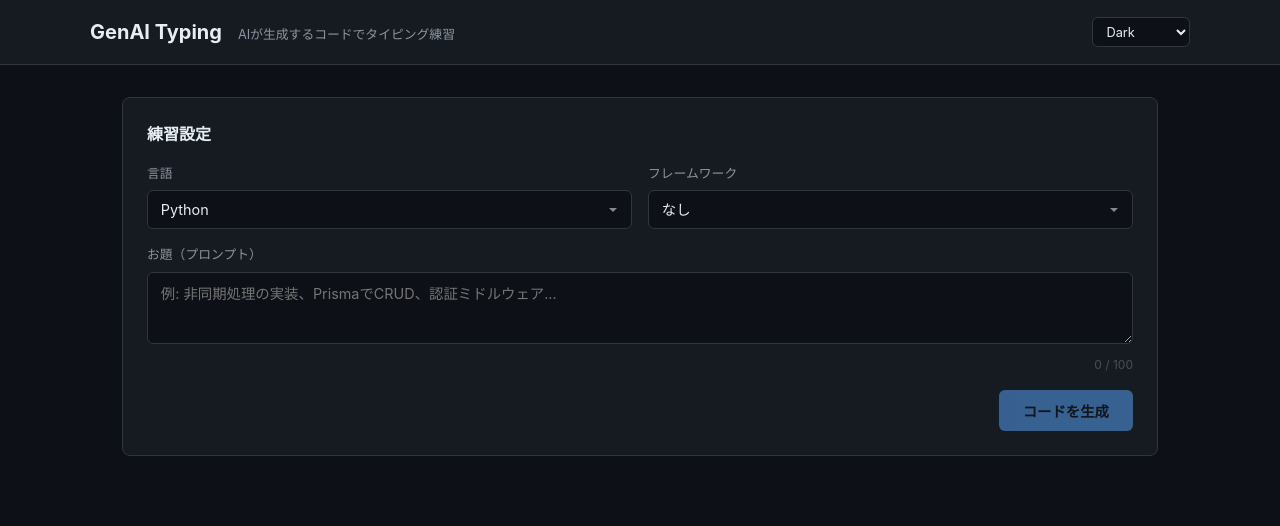
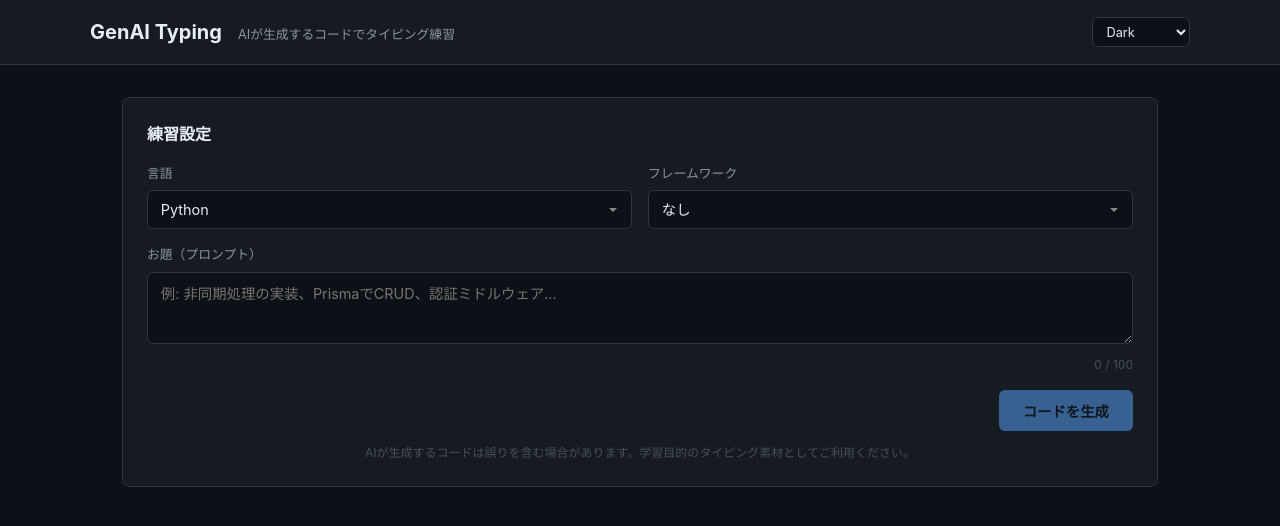
Before and after one commit to tasotaso0503/genai-typing, a Nuxt app in the folder apps/frontend/: page / in a window 1280 px wide. Shown: the top 526 px of the page. Built offline with nearby package versions, Linux system fonts and the light colour scheme.

Commit message:
エディタ自動スライド機能追加

```diff
--- a/apps/frontend/components/CodeDisplay.vue
+++ b/apps/frontend/components/CodeDisplay.vue
@@ -7,7 +7,7 @@
         <span class="stat" :class="accuracyClass">{{ accuracy }}% 正確率</span>
       </span>
     </div>
-    <div class="code-body" :class="{ 'code-body-scrollable': showFull }">
+    <div class="code-body" :class="{ 'code-body-scrollable': showFull }" ref="codeBodyRef">
       <div class="line-numbers">
         <span
           v-for="line in visibleLines"
@@ -38,6 +38,7 @@
 import { useTypingStore } from '~/stores/typing'
 
 const store = useTypingStore()
+const codeBodyRef = ref<HTMLElement>()
 
 const VISIBLE_CONTEXT = 7 // 現在行の前後に表示する行数
 
@@ -95,6 +96,30 @@ const accuracyClass = computed(() => {
   if (props.accuracy >= 95) return 'accuracy-high'
   if (props.accuracy >= 80) return 'accuracy-mid'
   return 'accuracy-low'
+})
+
+watch(() => props.currentIndex, () => {
+  const container = codeBodyRef.value
+  if (!container) return
+
+  nextTick(() => {
+    const cursorEl = container.querySelector('.cursor') as HTMLElement | null
+    if (!cursorEl) return
+
+    const containerRect = container.getBoundingClientRect()
+    const cursorRect = cursorEl.getBoundingClientRect()
+    const margin = 80
+
+    if (cursorRect.right > containerRect.right - margin) {
+      container.scrollLeft += cursorRect.right - containerRect.right + margin
+    }
+  })
+})
+
+watch(currentLineIndex, () => {
+  if (codeBodyRef.value) {
+    codeBodyRef.value.scrollLeft = 0
+  }
 })
 
 function charClass(index: number) {
--- a/apps/frontend/components/SetupForm.vue
+++ b/apps/frontend/components/SetupForm.vue
@@ -46,6 +46,8 @@
     </div>
 
     <p v-if="store.error" class="error">{{ store.error }}</p>
+
+    <p class="ai-notice">AIが生成するコードは誤りを含む場合があります。学習目的のタイピング素材としてご利用ください。</p>
   </div>
 </template>
 
@@ -234,4 +236,11 @@ textarea {
   color: var(--error);
   font-size: 0.85rem;
 }
+
+.ai-notice {
+  margin-top: 0.75rem;
+  font-size: 0.75rem;
+  color: var(--text-muted);
+  text-align: center;
+}
 </style>
```
Also changed, not shown: 1 other file (tests, documents, lock files or other folders).
